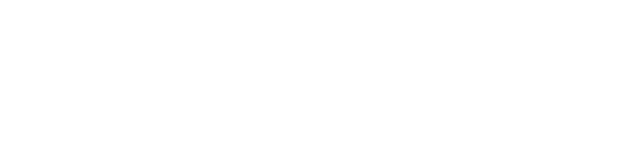
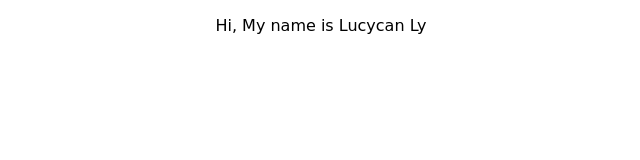
Before and after one commit to looSeeCan2/AboutMe, a plain HTML site: page index.html in a window 1280 px wide. Shown: the whole page, without its empty margins (319-959 px from the left). Drawn offline with Linux system fonts and the light colour scheme.

Commit message:
Hack-a-thon Day 2
the assignment on day 1 for day 2 was to link the css file and do any styling

```diff
--- a/index.css
+++ b/index.css
@@ -0,0 +1,20 @@
+html body {
+  height: 100%;
+  margin: 0;
+  font-family: cursive;
+}
+
+header,
+main,
+footer {
+  text-align: center;
+  display: flex;
+  flex-direction: column;
+  justify-content: center;
+  align-items: center;
+  height: 100%;
+}
+
+/* img {
+  width: 20%;
+} */
--- a/index.html
+++ b/index.html
@@ -4,7 +4,19 @@
     <meta charset="UTF-8" />
     <meta http-equiv="X-UA-Compatible" content="IE=edge" />
     <meta name="viewport" content="width=device-width, initial-scale=1.0" />
-    <title>Document</title>
+    <link rel="stylesheet" href="./index.css" />
+    <title>About Me</title>
   </head>
-  <body></body>
+  <body>
+    <header>
+      <p>Hi, My name is Lucycan Ly</p>
+    </header>
+
+    <main>
+    </imain>
+
+    <footer>
+
+    </footer>
+  </body>
 </html>
```
Also changed, not shown: assets/i.c.stars  Milwaukee (1).png (added), assets/nieces.jpg (added), 1 other file.
